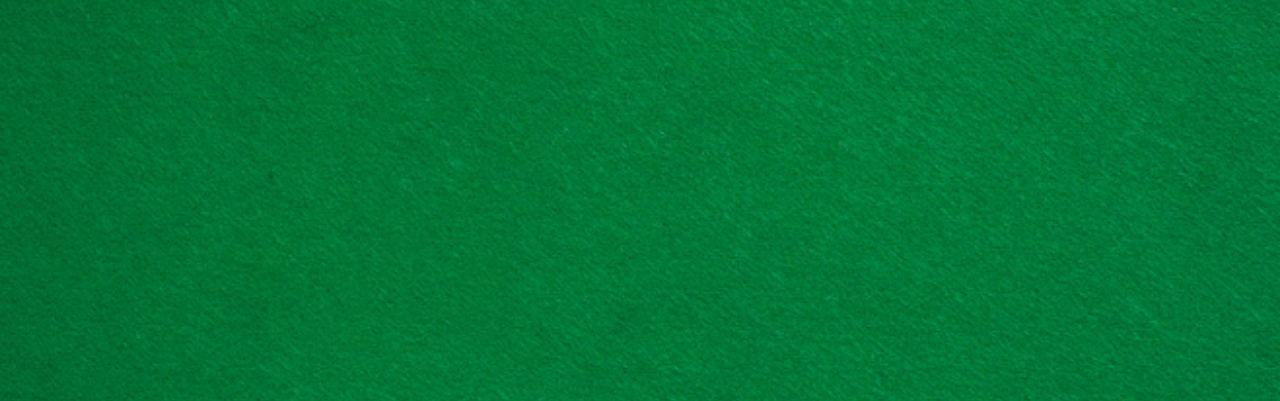
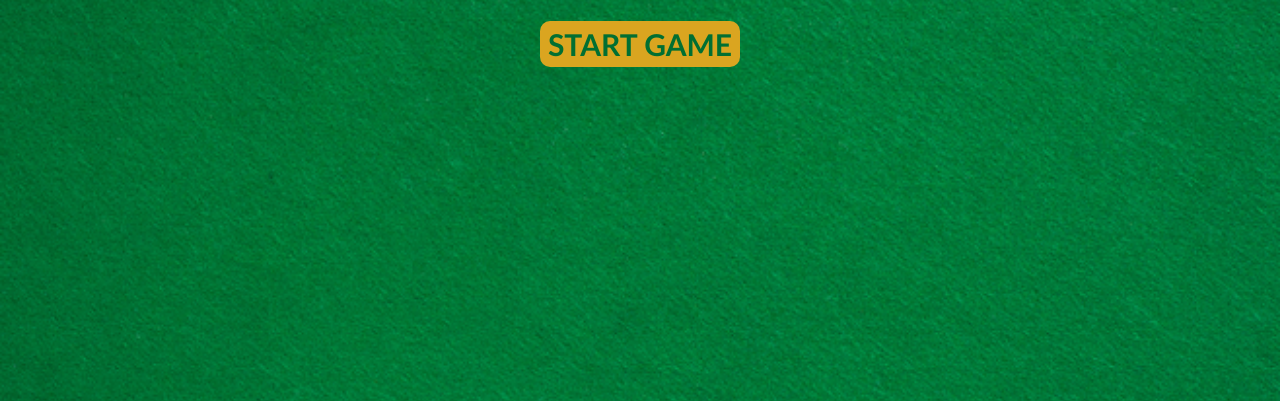
Before and after one commit to bemnetSeifu/blackJackJS, a website built with Vite: page index.html in a window 1280 px wide. Shown: the part 399-800 px from the top of the page. Built offline with nearby package versions, Linux system fonts and the light colour scheme.

Commit message:
Mkae the start button work

```diff
--- a/index.css
+++ b/index.css
@@ -17,3 +17,23 @@ h1 {
 #message-el {
     font-style: italic;
 }
+
+button {
+    font-family: 'Trebuchet MS', 'Lucida Sans Unicode', 'Lucida Grande', 'Lucida Sans', Arial, sans-serif;
+}
+
+button {
+    font-weight: 700;
+    font-size: 30px;
+    color: #016f32;
+    background: goldenrod;
+    padding-top: 5px;
+    padding-bottom: 5px;
+    width: 200px;
+    border-radius: 10px;
+    border: none;
+}
+
+button:active {
+    background-color: darkgoldenrod;
+  }
--- a/index.html
+++ b/index.html
@@ -5,14 +5,15 @@
     <meta name="viewport" content="width=device-width, initial-scale=1.0">
     <title>Black Jack</title>
     <link rel="stylesheet" href="index.css">
-    <script src="index.js"></script>
 </head>
 <body>
+    <script src="index.js"></script>
     <h1>Blackjack</h1>
-    <script src="index.js"></script>
     <p id="message-el">Want to play a round?</p>
     <p>Cards:</p>
     <p>Sum:</p>
 
+    <button type="button" onclick="startGame()">START GAME</button>
+
 </body>
 </html>
--- a/index.js
+++ b/index.js
@@ -8,9 +8,10 @@ let isAlive = true
 
 let message = ""
 
-if (sum <= 20){
-    message = "Do you want a new card? 🙂"
-} else if(sum === 21){
+function startGame() {
+    if (sum <= 20) {
+        message = "Do you want to draw a new card? 🙂"
+    } else if (sum === 21) {
         message = "Wohoo! You've got Blackjack! 🥳"
         hasBlackJack = true
     } else {
@@ -18,3 +19,4 @@ if (sum <= 20){
         isAlive = false
     }
     console.log(message)
+}
```
Lines whose indentation alone changed are shown as unchanged.
